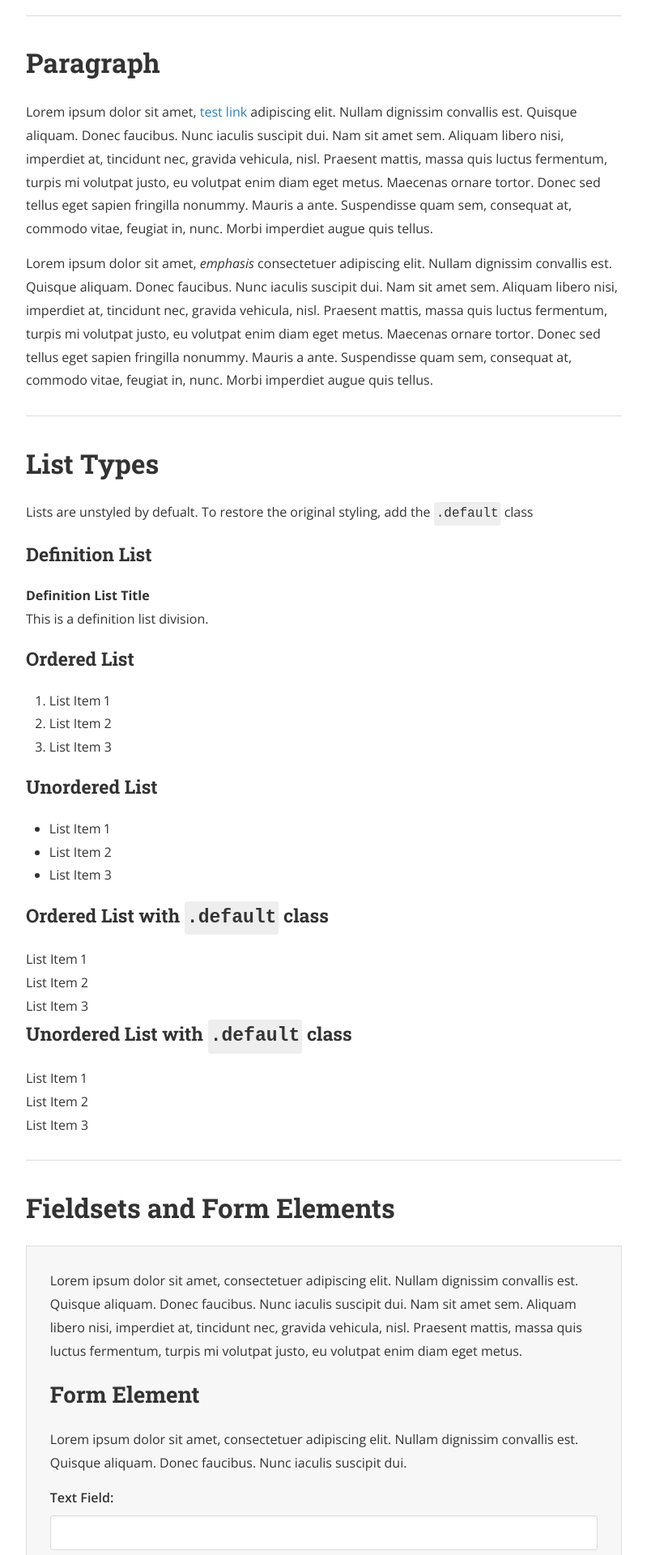
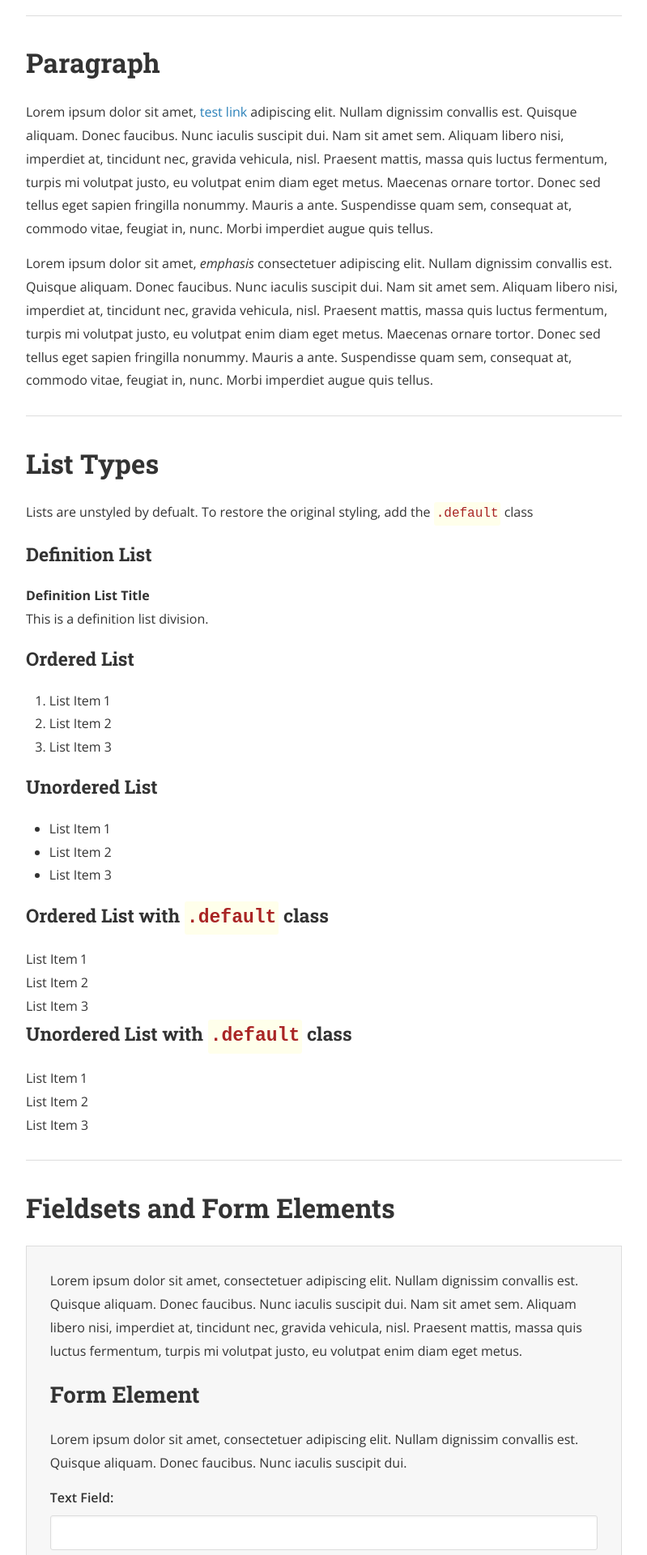
Before and after one commit to atomic0x90/atomic0x90.github.io, a Jekyll site: the page built from typography.html, in a window 1280 px wide. Shown: the part 755-2675 px from the top of the page at 81% size, without its empty margins (240-1039 px from the left). Built offline with Jekyll 4.4.1, drawn with Linux system fonts in a browser that asks for light colours; nearby versions of some CDN libraries.

Commit message:
Docs highlight inline code color

```diff
--- a/_sass/_layout.scss
+++ b/_sass/_layout.scss
@@ -28,7 +28,7 @@ ul.default {
 }
 
 code {
-	background-color: #eee;
+	background-color: #FFFFEB;//color is similar to light yellow //#eee;
 	display: inline-block;
 	border-radius: 3px;
 	padding: 0 3px;
--- a/_sass/base/_typography.scss
+++ b/_sass/base/_typography.scss
@@ -75,5 +75,5 @@ picture {
 }
 
 code {
-
+ color: #A92424;//inline code test, color is similar to dark red.
 }
```
